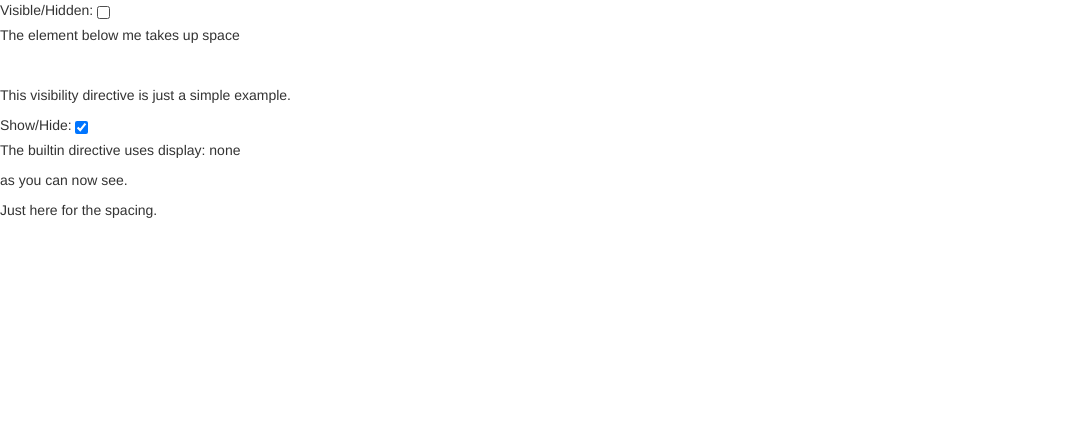
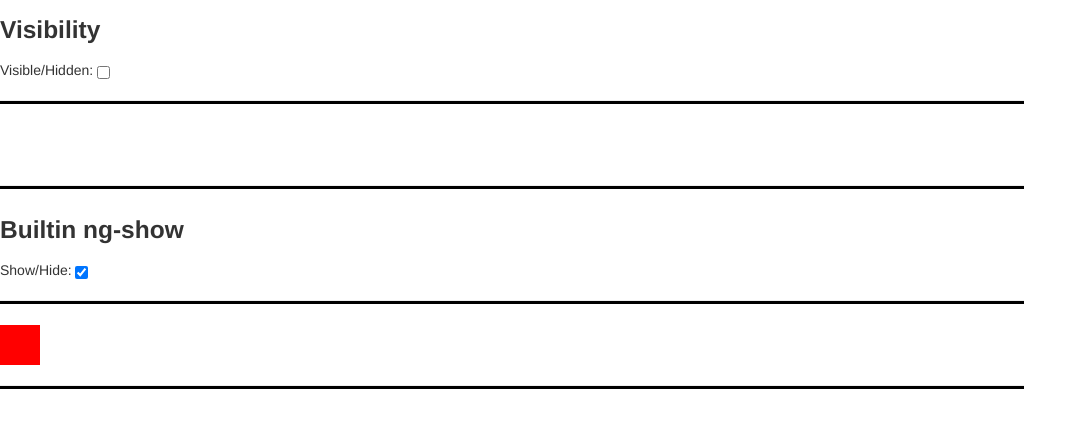
Before and after one commit to mortalapeman/AngularJS-Directive-Presentation, a website: page public/index.html in a window 1280 px wide. Both pictures are taken after a click on the label "Show/Hide:". Shown: the whole page, without its empty margins (0-1087 px from the left). Drawn offline with Linux system fonts and the light colour scheme; files that its build step writes are made by us from their sources.

Commit message:
Use red boxes instead of text

```diff
--- a/public/index.html
+++ b/public/index.html
@@ -10,21 +10,25 @@
     <script src="app/app.js"></script>
 </head>
 <body>
+    <h3>Visibility</h3>
     <label>Visible/Hidden:
         <input type="checkbox" ng-model="showVisible" />
     </label>
     <div>
-        <p>The element below me takes up space</p>
-        <p pr-visible="showVisible">as you can now see.</p>
-        <p>This visibility directive is just a simple example.</p>
+        <hr/>
+        <div class="box"
+             pr-visible="showVisible"></div>
+        <hr/>
     </div>
+    <h3>Builtin ng-show</h3>
     <label>Show/Hide:
         <input type="checkbox" ng-model="showText" />
     </label>
     <div>
-        <p>The builtin directive uses display: none</p>
-        <p ng-show="showText">as you can now see.</p>
-        <p>Just here for the spacing.</p>
+        <hr/>
+        <div class="box"
+             ng-show="showText"></div>
+        <hr/>
     </div>
 </body>
 </html>
--- a/public/stylesheets/style.css
+++ b/public/stylesheets/style.css
@@ -1,3 +1,15 @@
+.box {
+  background: red;
+  width: 40px;
+  height: 40px;
+}
+
+hr {
+  background-color: black;
+  height: 3px;
+  width: 80%;
+}
+
 label {
     display: block;
     padding-left: 15px;
```
